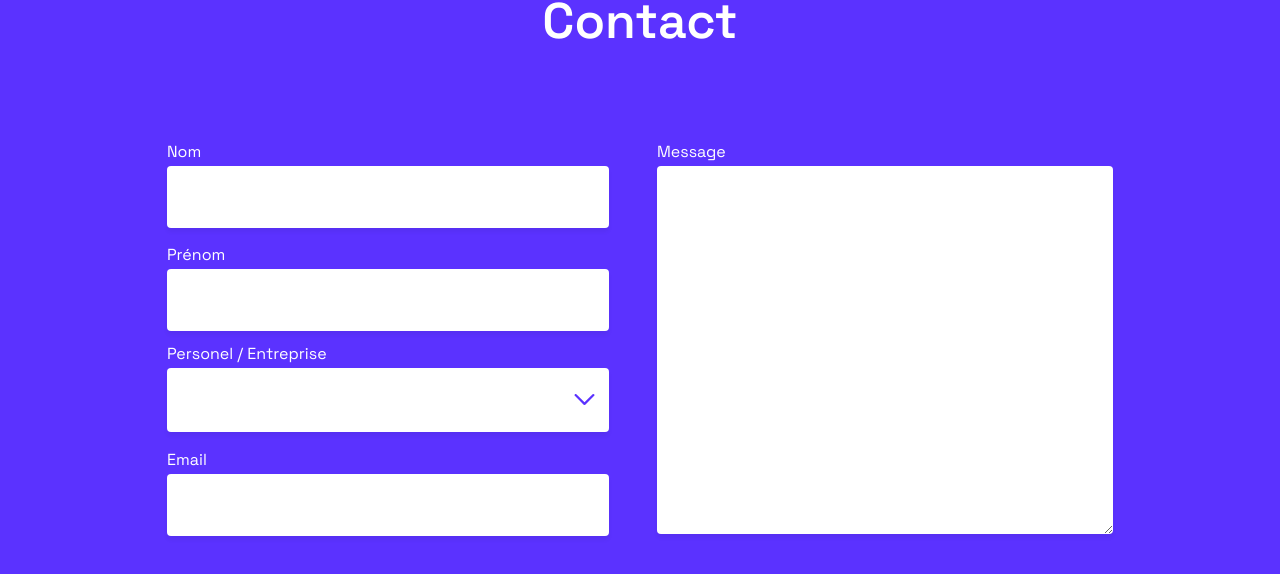
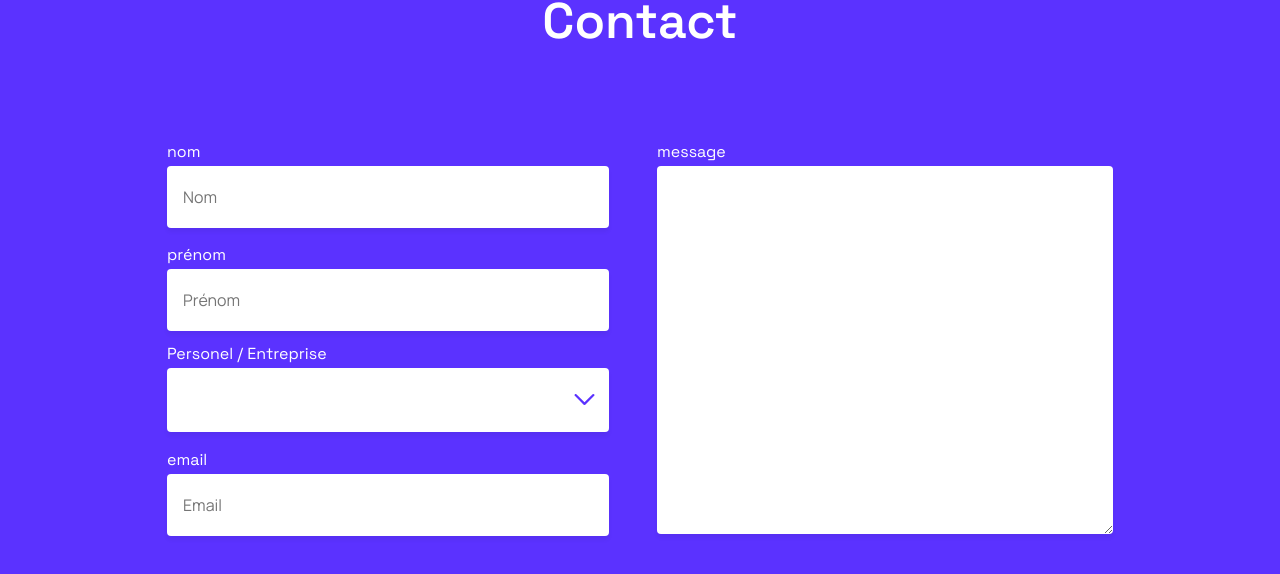
Before and after one commit to DoomZyx/724events, a React (Create React App) app: page / in a window 1280 px wide. Shown: the part 5409-5983 px from the top of the page. Built offline with nearby package versions, Linux system fonts and the light colour scheme.

Commit message:
Soumission formulaire + maj form (non résolu)

```diff
--- a/src/components/Field/index.js
+++ b/src/components/Field/index.js
@@ -8,7 +8,11 @@ export const FIELD_TYPES = {
 };
 
 const Field = ({ type = FIELD_TYPES.INPUT_TEXT, label, name, placeholder }) => {
+  const handleInputChange = (e) => {
+    e.target.value = e.target.value.toLowerCase(); // Forcer les minuscules
+  };
   let component;
+
   switch (type) {
     case FIELD_TYPES.INPUT_TEXT:
       component = (
@@ -17,11 +21,22 @@ const Field = ({ type = FIELD_TYPES.INPUT_TEXT, label, name, placeholder }) => {
           name={name}
           placeholder={placeholder}
           data-testid="field-testid"
+          autoCapitalize="none" // Désactiver les majuscules automatiques
+          spellCheck="false" // Désactiver la correction automatique
+          autoComplete="off" // Désactiver l'auto-complétion
+          onInput={handleInputChange}
         />
       );
       break;
     case FIELD_TYPES.TEXTAREA:
-      component = <textarea name={name} data-testid="field-testid" />;
+      component = (
+        <textarea
+          name={name}
+          data-testid="field-testid"
+          autoCapitalize="none" // Désactiver les majuscules automatiques
+          spellCheck="false" // Désactiver la correction automatique
+        />
+      );
       break;
     default:
       component = (
@@ -30,6 +45,10 @@ const Field = ({ type = FIELD_TYPES.INPUT_TEXT, label, name, placeholder }) => {
           name={name}
           placeholder={placeholder}
           data-testid="field-testid"
+          autoCapitalize="none" // Désactiver les majuscules automatiques
+          spellCheck="false" // Désactiver la correction automatique
+          autoComplete="off" // Désactiver l'auto-complétion
+          onInput={handleInputChange}
         />
       );
   }
@@ -42,16 +61,17 @@ const Field = ({ type = FIELD_TYPES.INPUT_TEXT, label, name, placeholder }) => {
 };
 
 Field.propTypes = {
-  type: PropTypes.oneOf(Object.values(FIELD_TYPES)),
-  name: PropTypes.string,
-  label: PropTypes.string,
-  placeholder: PropTypes.string,
+  type: PropTypes.oneOf(Object.values(FIELD_TYPES)), // Type de champ (input ou textarea)
+  name: PropTypes.string, // Nom du champ
+  label: PropTypes.string, // Étiquette du champ
+  placeholder: PropTypes.string, // Texte indicatif dans le champ
 };
- Field.defaultProps = {
-   label: "",
-   placeholder: "",
-   type: FIELD_TYPES.INPUT_TEXT,
-   name: "field-name",
- }
+
+Field.defaultProps = {
+  label: "",
+  placeholder: "",
+  type: FIELD_TYPES.INPUT_TEXT,
+  name: "field-name",
+};
 
 export default Field;
--- a/src/components/Field/style.scss
+++ b/src/components/Field/style.scss
@@ -6,6 +6,7 @@
   color: $black;
   align-items: flex-start;
   margin: 8px;
+  text-transform: lowercase !important;
   span {
     font-size: 12pt;
     margin-bottom: 4px;
--- a/src/containers/Form/index.js
+++ b/src/containers/Form/index.js
@@ -4,18 +4,23 @@ import Field, { FIELD_TYPES } from "../../components/Field";
 import Select from "../../components/Select";
 import Button, { BUTTON_TYPES } from "../../components/Button";
 
-const mockContactApi = () => new Promise((resolve) => { setTimeout(resolve, 500); })
+const mockContactApi = () =>
+  new Promise((resolve) => {
+    setTimeout(resolve, 500);
+  });
 
 const Form = ({ onSuccess, onError }) => {
   const [sending, setSending] = useState(false);
+
+  // Gestion de l'envoi du formulaire
   const sendContact = useCallback(
     async (evt) => {
       evt.preventDefault();
       setSending(true);
-      // We try to call mockContactApi
       try {
         await mockContactApi();
         setSending(false);
+        onSuccess();
       } catch (err) {
         setSending(false);
         onError(err);
@@ -23,12 +28,25 @@ const Form = ({ onSuccess, onError }) => {
     },
     [onSuccess, onError]
   );
+
+  // Transformation globale des valeurs du formulaire en minuscules
+  const handleInputChange = (e) => {
+    const input = e.target;
+    if (
+      input.name === "email" ||
+      input.name === "nom" ||
+      input.name === "prenom"
+    ) {
+      input.value = input.value.toLowerCase(); // Transforme la valeur saisie en minuscules
+    }
+  };
+
   return (
-    <form onSubmit={sendContact}>
+    <form onSubmit={sendContact} onInput={handleInputChange}>
       <div className="row">
         <div className="col">
-          <Field placeholder="" label="Nom" />
-          <Field placeholder="" label="Prénom" />
+          <Field placeholder="Nom" label="Nom" name="nom" />
+          <Field placeholder="Prénom" label="Prénom" name="prenom" />
           <Select
             selection={["Personel", "Entreprise"]}
             onChange={() => null}
@@ -36,14 +54,14 @@ const Form = ({ onSuccess, onError }) => {
             type="large"
             titleEmpty
           />
-          <Field placeholder="" label="Email" />
+          <Field placeholder="Email" label="Email" name="email" />
           <Button type={BUTTON_TYPES.SUBMIT} disabled={sending}>
             {sending ? "En cours" : "Envoyer"}
           </Button>
         </div>
         <div className="col">
           <Field
-            placeholder="message"
+            placeholder="Message"
             label="Message"
             type={FIELD_TYPES.TEXTAREA}
           />
@@ -56,11 +74,11 @@ const Form = ({ onSuccess, onError }) => {
 Form.propTypes = {
   onError: PropTypes.func,
   onSuccess: PropTypes.func,
-}
+};
 
 Form.defaultProps = {
   onError: () => null,
   onSuccess: () => null,
-}
+};
 
 export default Form;
```
